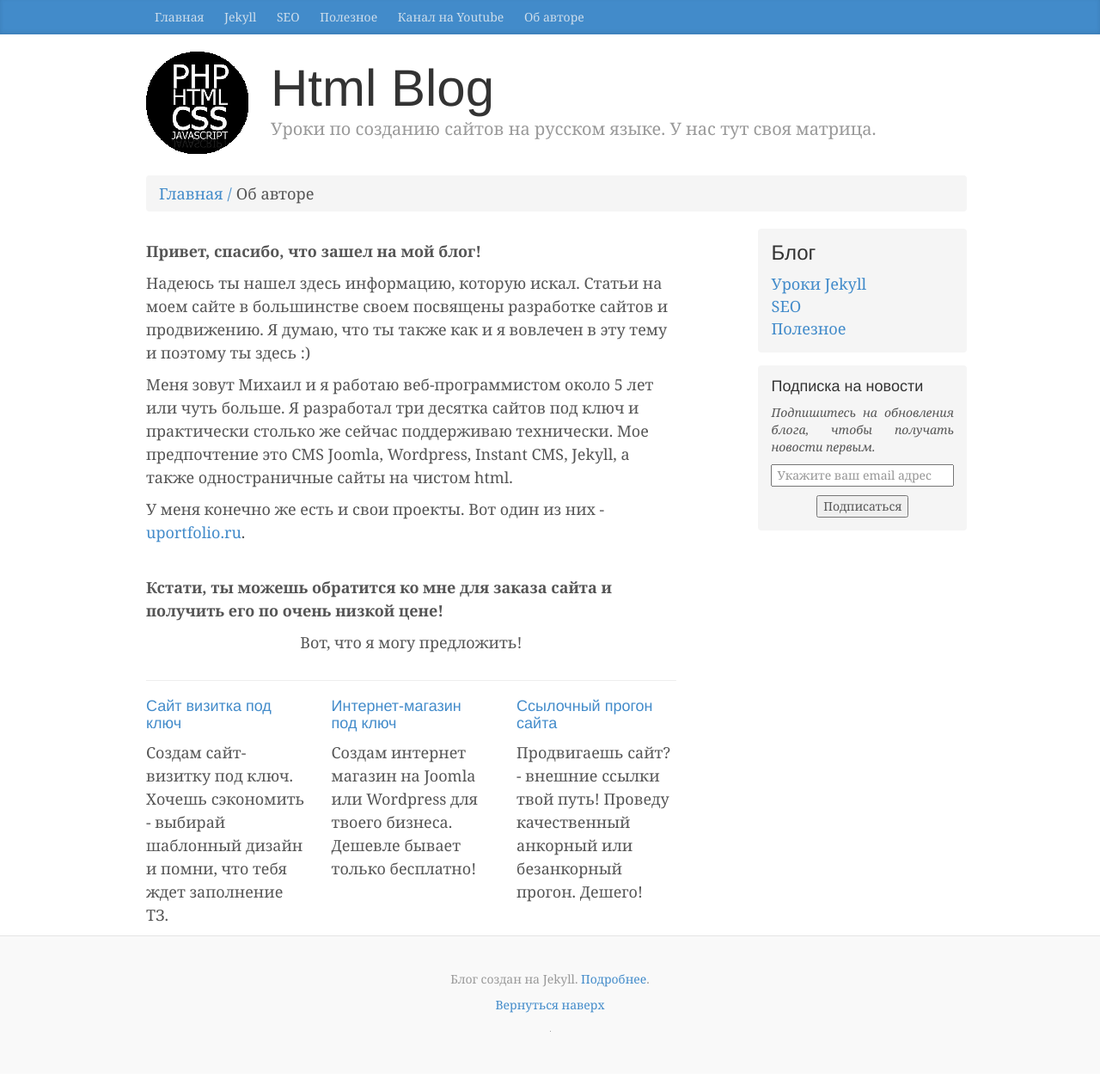
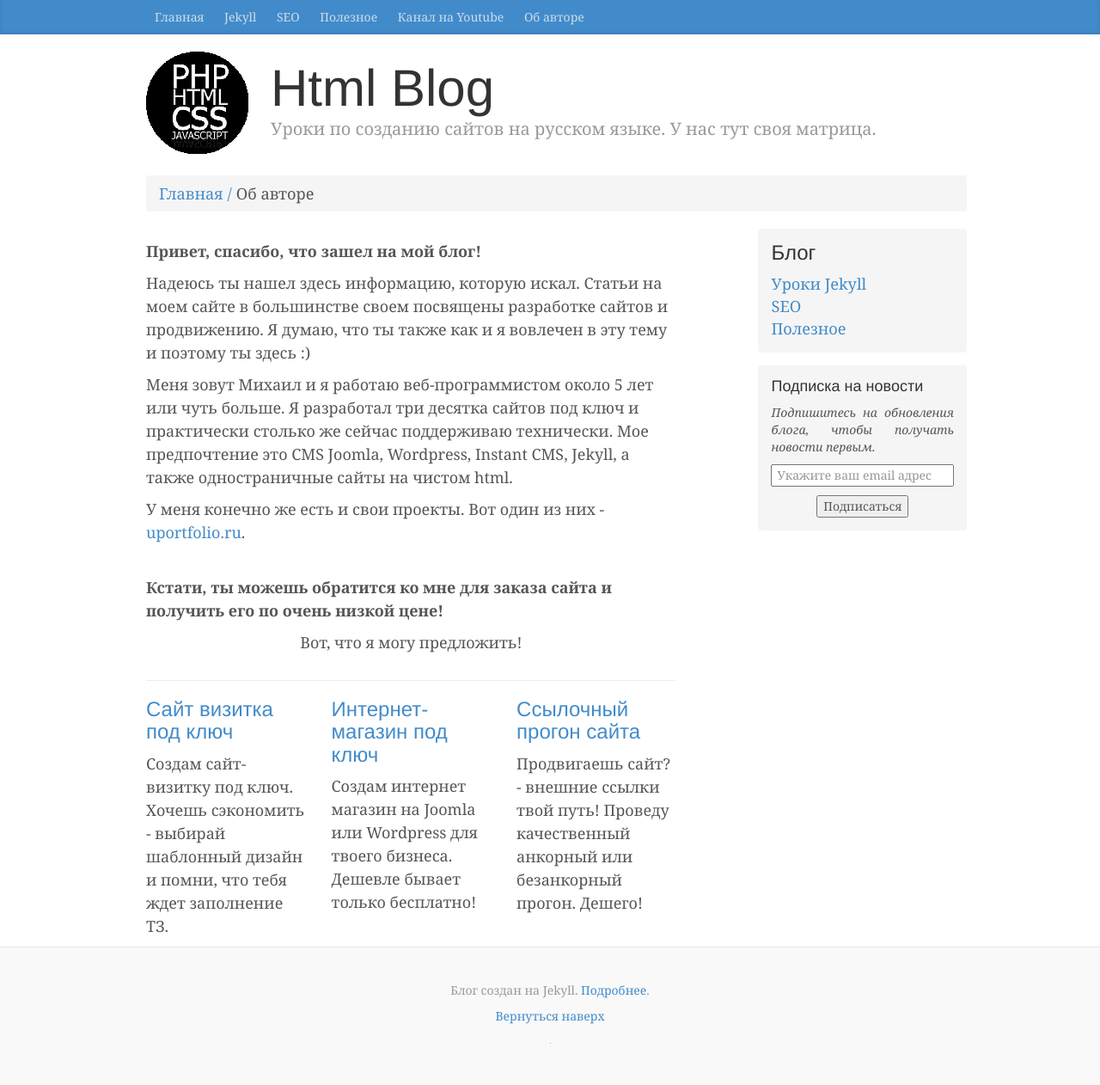
Before and after one commit to htmlblog/htmlblog.github.io, a Jekyll site: the page built from about.html, in a window 1280 px wide. Shown: the whole page at 86% size. Built offline with Jekyll 4.4.1, drawn with Linux system fonts in a browser that asks for light colours; comment, search, counter and statistics services are not loaded.

Commit message:
Update about.html

```diff
--- a/about.html
+++ b/about.html
@@ -18,15 +18,15 @@ layout: default
 <hr>
 <div class="row">
   <div class="col-md-4">
-    <h4 class="bluecolor">Сайт визитка под ключ</h4>
+    <h3 class="bluecolor">Сайт визитка под ключ</h3>
     <p>Создам сайт-визитку под ключ. Хочешь сэкономить - выбирай шаблонный дизайн и помни, что тебя ждет заполнение ТЗ.</p>
   </div>
   <div class="col-md-4">
-    <h4 class="bluecolor">Интернет-магазин под ключ</h4>
+    <h3 class="bluecolor">Интернет-магазин под ключ</h3>
     <p>Создам интернет магазин на Joomla или Wordpress для твоего бизнеса. Дешевле бывает только бесплатно!</p>
   </div>
   <div class="col-md-4">
-    <h4 class="bluecolor">Ссылочный прогон сайта</h4>
+    <h3 class="bluecolor">Ссылочный прогон сайта</h3>
     <p>Продвигаешь сайт? - внешние ссылки твой путь! Проведу качественный анкорный или безанкорный прогон. Дешего!</p>
   </div>
 </div>
```
